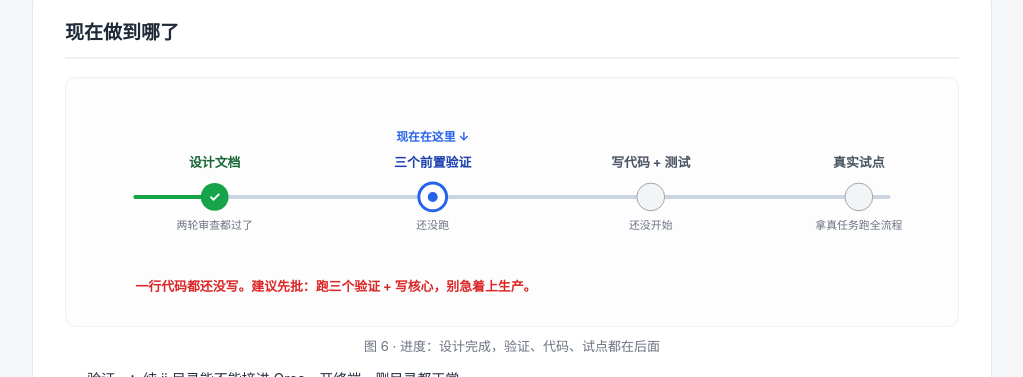
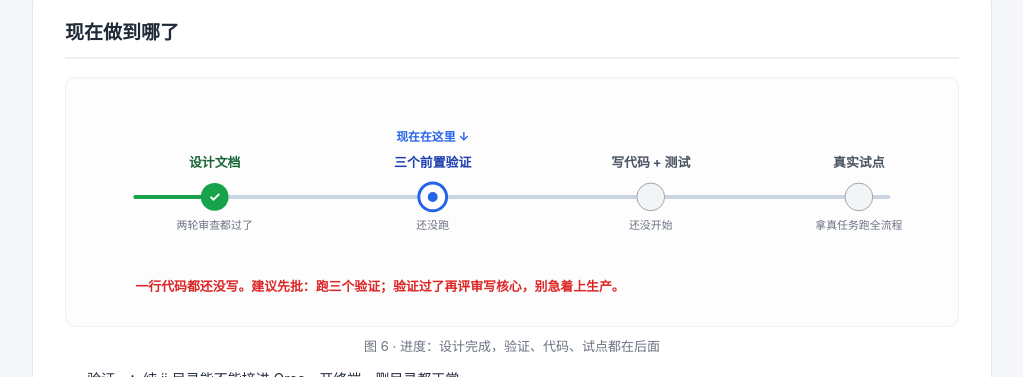
Before and after one commit to a20185/orca-workflow, a plain HTML site: page governance-review.html in a window 1280 px wide. Shown: the part 4545-4922 px from the top of the page, without its empty margins (128-1151 px from the left). Drawn offline with Linux system fonts and the light colour scheme.

Commit message:
docs(orca-governance): codex iter#5 矫正——HTML 批准建议对齐 md（先验证，验证后再评审写核心）
Co-Authored-By: Claude Code <noreply@anthropic.com>

```diff
--- a/governance-review.html
+++ b/governance-review.html
@@ -380,7 +380,7 @@
       <text x="800" y="90" font-size="13" font-weight="bold" fill="#4b5563" text-anchor="middle">真实试点</text>
       <text x="800" y="152" font-size="11" fill="#6b7280" text-anchor="middle">拿真任务跑全流程</text>
 
-      <text x="70" y="215" font-size="13" font-weight="bold" fill="#dc2626">一行代码都还没写。建议先批：跑三个验证 + 写核心，别急着上生产。</text>
+      <text x="70" y="215" font-size="13" font-weight="bold" fill="#dc2626">一行代码都还没写。建议先批：跑三个验证；验证过了再评审写核心，别急着上生产。</text>
     </svg>
     <figcaption>图 6 · 进度：设计完成，验证、代码、试点都在后面</figcaption>
   </figure>
```
